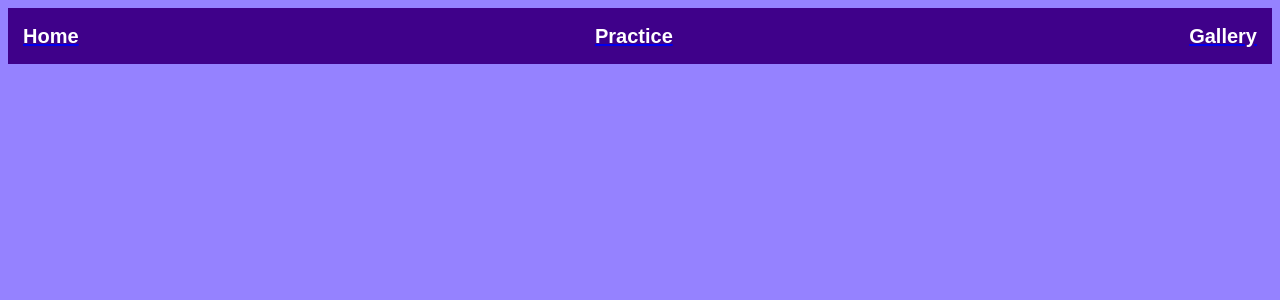
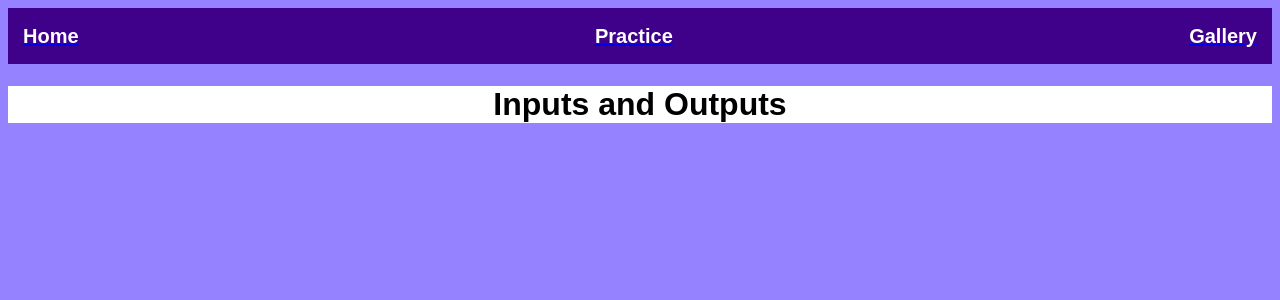
Before and after one commit to laynaoyervides/phase-2-project, a React (Create React App) app: page / in a window 1280 px wide. Shown: the top 300 px of the page. Built offline with nearby package versions, Linux system fonts and the light colour scheme.

Commit message:
Creating Homepage styles using CSS modules

```diff
--- a/src/components/Home.js
+++ b/src/components/Home.js
@@ -4,7 +4,7 @@ import styles from "./Home.module.css"
 function Home () {
     return (
         <div className={styles.home_container}>
-
+            <h1>Inputs and Outputs</h1>
         </div>
     )
 }
--- a/src/components/Home.module.css
+++ b/src/components/Home.module.css
@@ -0,0 +1,6 @@
+.home_container {
+    background-color: white;
+}
+h1 {
+    font-family: 'Meriweather', sans-serif;
+}
```
